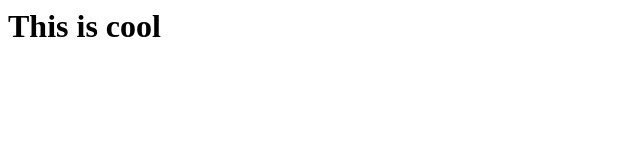
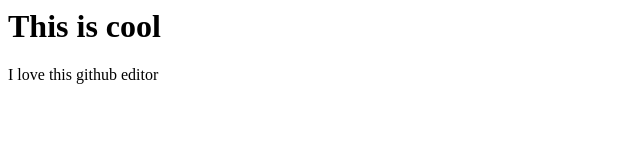
Before and after one commit to chino4242/FSE, a plain HTML site: page index.html in a window 1280 px wide. Shown: the whole page, without its empty margins (0-640 px from the left). Drawn offline with Linux system fonts and the light colour scheme.

Commit message:
Update index.html

```diff
--- a/index.html
+++ b/index.html
@@ -5,5 +5,6 @@
 
   <body>
     <h1>This is cool</h1>
+    <p>I love this github editor</p>
   </body>
 </html>
```
